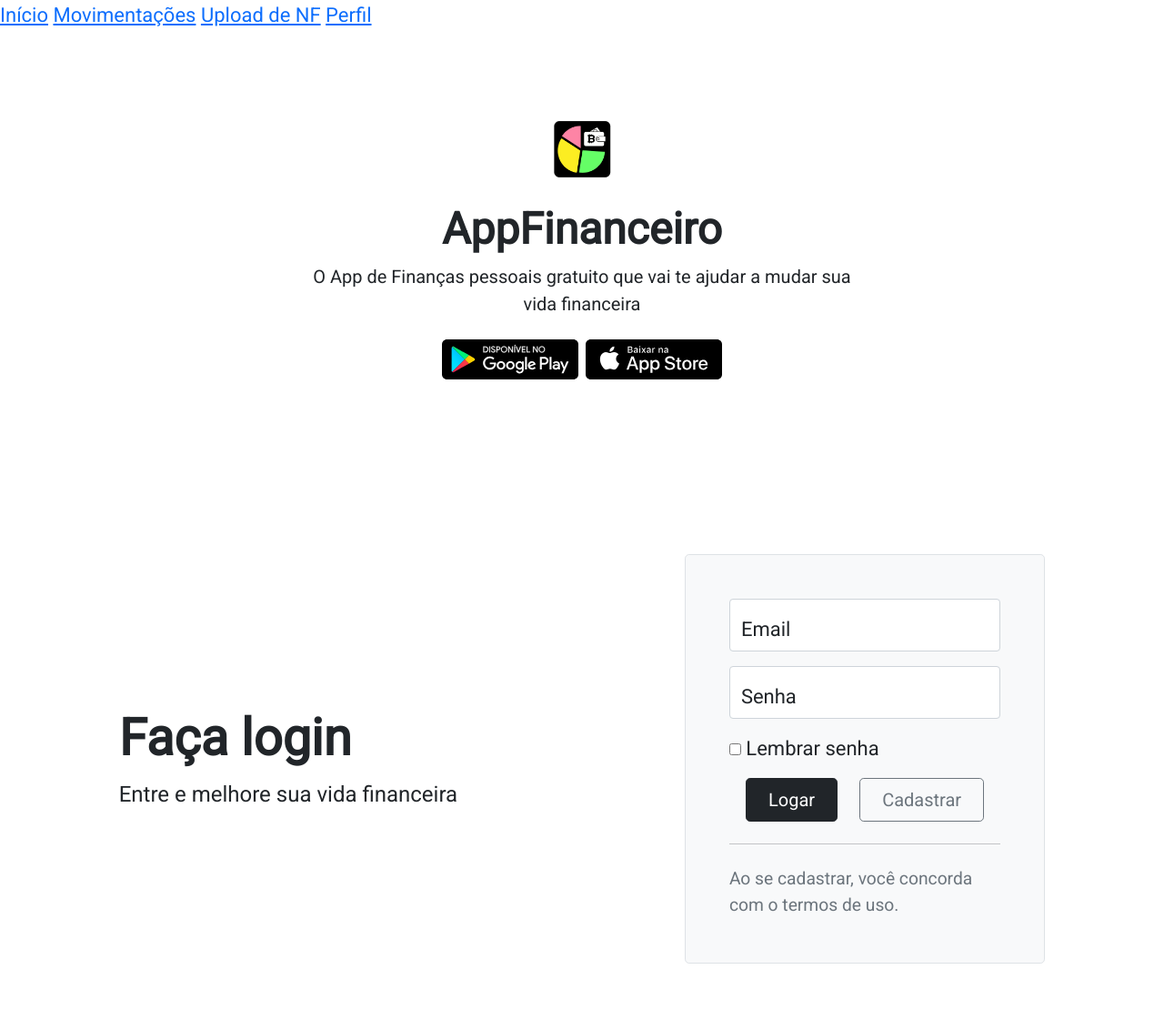
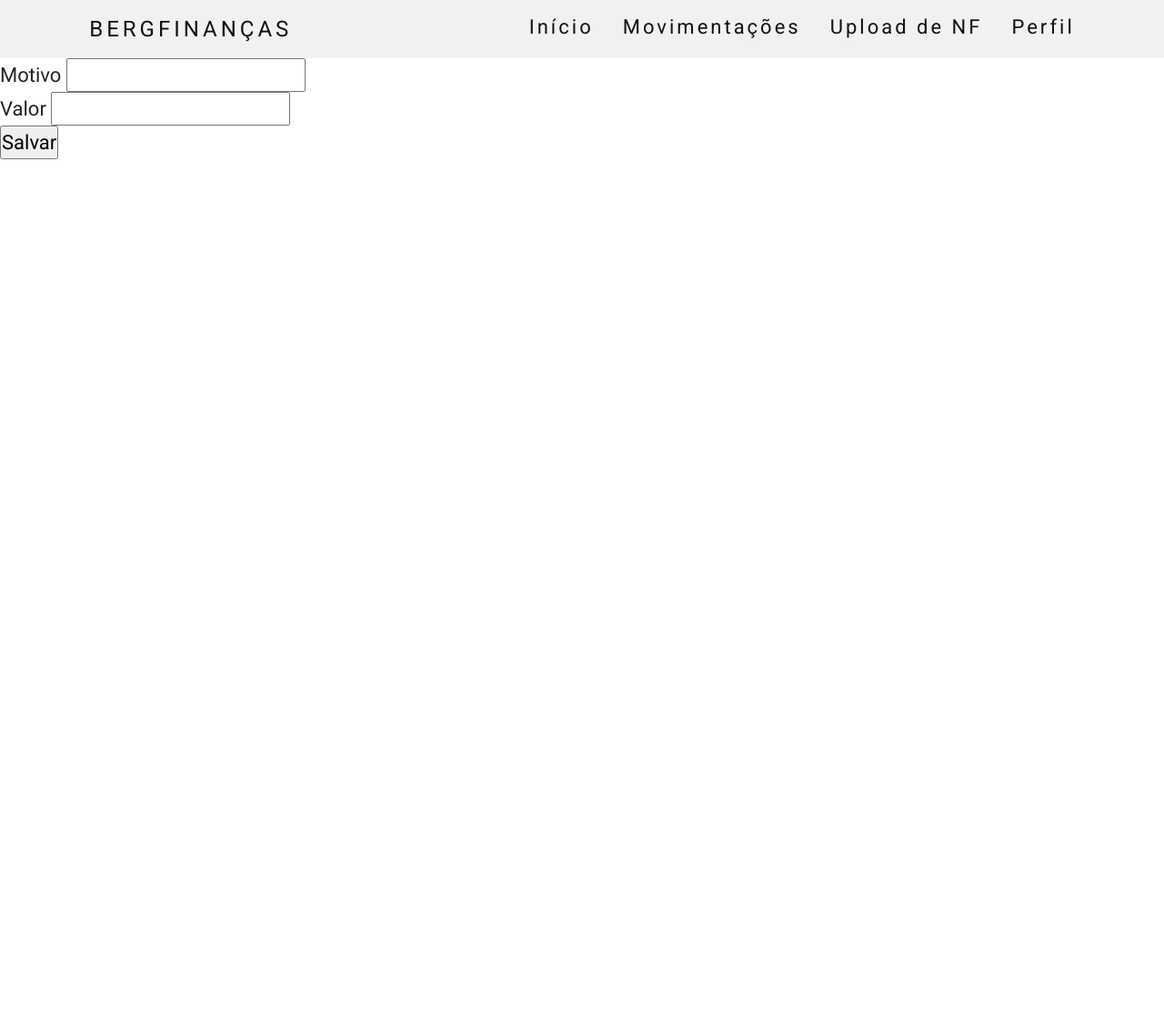
Before and after one commit to marcelo-redua/BergFinance, a plain HTML site: page movimentacoes.html in a window 1280 px wide. Shown: the top 1132 px of the page at 91% size. After the commit the page ends 800 px from the top, so only its background shows below. Drawn offline with nearby package versions, Linux system fonts and the light colour scheme; files that its build step writes are made by us from their sources.

Commit message:
getting better

```diff
--- a/movimentacoes.html
+++ b/movimentacoes.html
@@ -1,70 +1,53 @@
+<!DOCTYPE html>
 <html lang="pt-br">
 <head>
   <meta charset="UTF-8">
   <meta name="viewport" content="width=device-width, initial-scale=1.0">
+  <meta http-equiv="X-UA-Compatible" content="ie=edge">
   <meta name="author" content="Marcelo Mesquita">
   <link rel="shortcut icon" href="img/logo.png" >
   <link href='https://fonts.googleapis.com/css?family=Roboto' rel='stylesheet'>
-      <title>AppFinanceiro - Início</title>
+  <title>BergFinanças</title>
   <!-- Bootstrap -->
   <link href="https://cdn.jsdelivr.net/npm/bootstrap@5.0.0-beta3/dist/css/bootstrap.min.css" rel="stylesheet" integrity="sha384-eOJMYsd53ii+scO/bJGFsiCZc+5NDVN2yr8+0RDqr0Ql0h+rP48ckxlpbzKgwra6" crossorigin="anonymous">
   <!-- Nosso CSS -->
   <link rel="stylesheet" href="style/main.css">
+  <link rel="stylesheet" href="form.css">
+  <!-- javascript -->
+  <script type="text/javascript" src="js/back-to-top.js"></script>
+  <script src="jquery-3.5.1.min.js"></script>
+  <script src="js/mobile-navbar.js"></script>
 </head>
 <body>
-    <div class="topnav">
-        <a class="active" href="index.html">Início</a>
-        <a href="movimentacoes.html">Movimentações</a>
-        <a href="upload.html">Upload de NF</a>
-        <a href="perfil.html">Perfil</a>
+  <header>
+    <nav>
+      <a href="#" class="logo">BERGFINANÇAS</a>
+      <div class="mobile-menu">
+        <div class="line1"></div>
+        <div class="line2"></div>
+        <div class="line3"></div>
       </div>
-    <div class="px-4 py-5 my-5 text-center">
-      <img class="d-block mx-auto mb-4" src="img/logo.png" alt="" width="70" height="70">
-      <h1 class="display-5 fw-bold">AppFinanceiro</h1>
-      <div class="col-lg-6 mx-auto">
-          <p class="lead mb-4">O App de Finanças pessoais gratuito que vai te ajudar a mudar sua vida financeira</p>
-          <div class="d-grid gap-2 d-sm-flex justify-content-sm-center">
-          <a href="https://play.google.com/"><img src="img/selo-googleplay.svg" alt="" width="150px"></a>
-          <a href="https://www.apple.com/br/app-store/"><img src="img/selo-appstore.svg" alt="" width="150px"></a>
+      <ul class="nav-list">
+        <li><a href="#">Início</a></li>
+        <li><a href="#">Movimentações</a></li>
+        <li><a href="#">Upload de NF</a></li>
+        <li><a href="#">Perfil</a></li>
+      </ul>
+    </nav>
+  </header>
+  <div class="form-container">
+    <form action="#">
+        <div class="control">
+            <label for="text">Motivo</label>
+            <input type="text" name="name" id="name">
         </div>
+        <div class="control">
+            <label for="value">Valor</label>
+            <input type="number" name="value" id="value">
         </div>
+        <div class="control">
+            <input class="button" type="submit" value="Salvar">
         </div>
-    <div class="container col-xl-10 col-xxl-8 px-4 py-5">
-            <div class="row align-items-center g-5 py-5">
-              <div class="col-lg-7 text-center text-lg-start">
-                <h1 class="display-4 fw-bold lh-1 mb-3">Faça login</h1>
-                <p class="col-lg-10 fs-4">Entre e melhore sua vida financeira</p>
-              </div>
-              <div class="col-10 mx-auto col-lg-5">
-                <form class="p-5 border rounded-3 bg-light">
-                  <div class="form-floating mb-3">
-                    <input type="email" class="form-control" id="floatingInput" placeholder="name@example.com">
-                    <label for="floatingInput">Email</label>
-                  </div>
-                  <div class="form-floating mb-3">
-                    <input type="password" class="form-control" id="floatingPassword" placeholder="Password">
-                    <label for="floatingPassword">Senha</label>
-                  </div>
-                  <div class="checkbox mb-3">
-                    <label>
-                      <input type="checkbox" value="remember-me"> Lembrar senha
-                    </label>
-                  </div>
-                  <div class="d-grid gap-2 d-sm-flex justify-content-sm-center">
-                      <a type="button" class="btn btn-dark btn-lg px-4 me-sm-3" href="login.html">Logar</a>
-                      <a type="button" class="btn btn-outline-secondary btn-lg px-4" href="cadastro.html">Cadastrar</a>
-                    </div>
-                  <hr class="my-4">
-                  <small class="text-muted">Ao se cadastrar, você concorda com o termos de uso.</small>
     </form>
-              </div>
-            </div>
-          </div>
-    <footer class="footer">
-      <img src="img/logo.png" width="75" height="75">
-    </footer>
 </body>
-    <!-- JS Bootstrap -->
-    <script src="https://cdn.jsdelivr.net/npm/@popperjs/core@2.9.1/dist/umd/popper.min.js" integrity="sha384-SR1sx49pcuLnqZUnnPwx6FCym0wLsk5JZuNx2bPPENzswTNFaQU1RDvt3wT4gWFG" crossorigin="anonymous"></script>
-    <script src="https://cdn.jsdelivr.net/npm/bootstrap@5.0.0-beta3/dist/js/bootstrap.min.js" integrity="sha384-j0CNLUeiqtyaRmlzUHCPZ+Gy5fQu0dQ6eZ/xAww941Ai1SxSY+0EQqNXNE6DZiVc" crossorigin="anonymous"></script>
 </html>
--- a/style/form.css
+++ b/style/form.css
@@ -1,71 +1,16 @@
-/* Bordered form */
-form {
-    border: 3px solid #f1f1f1;
-  }
+*{
+  margin: 0;
+  padding: 0;
+  box-sizing: border-box;
+}
 
-  /* Full-width inputs */
-  input[type=text], input[type=password] {
-    width: 100%;
-    padding: 12px 20px;
-    margin: 8px 0;
-    display: inline-block;
-    border: 1px solid #ccc;
-    box-sizing: border-box;
-  }
+body {
+  margin: 0;
+  font-family: 'Roboto';
+  font-size: 22px;
+  background-color: #FFFFFF;
+}
 
-  /* Set a style for all buttons */
-  button {
-    background-color: #3366ff;
-    border-radius: 5px;
-    color: white;
-    padding: 14px 20px;
-    margin: 8px 0;
-    border: none;
-    cursor: pointer;
-    width: 100%;
-  }
-
-  /* Add a hover effect for buttons */
-  button:hover {
-    opacity: 0.8;
-  }
-
-  /* Extra style for the cancel button (red) */
-  .cancelbtn {
-    width: auto;
-    padding: 10px 18px;
-    background-color: #f44336;
-  }
-
-  /* Center the avatar image inside this container */
-  .imgcontainer {
-    text-align: center;
-    margin: 24px 0 12px 0;
-  }
-
-  /* Avatar image */
-  img.avatar {
-    width: 10%;
-  }
-
-  /* Add padding to containers */
-  .container {
-    padding: 16px;
-  }
-
-  /* The "Forgot password" text */
-  span.psw {
-    float: right;
-    padding-top: 16px;
-  }
-
-  /* Change styles for span and cancel button on extra small screens */
-  @media screen and (max-width: 300px) {
-    span.psw {
-      display: block;
-      float: none;
-    }
-    .cancelbtn {
-      width: 100%;
-    }
-  }
+section{
+  position: relative;
+}
```
Also changed, not shown: login.html (added, +45 -0 lines). Lines whose indentation alone changed are shown as unchanged.
